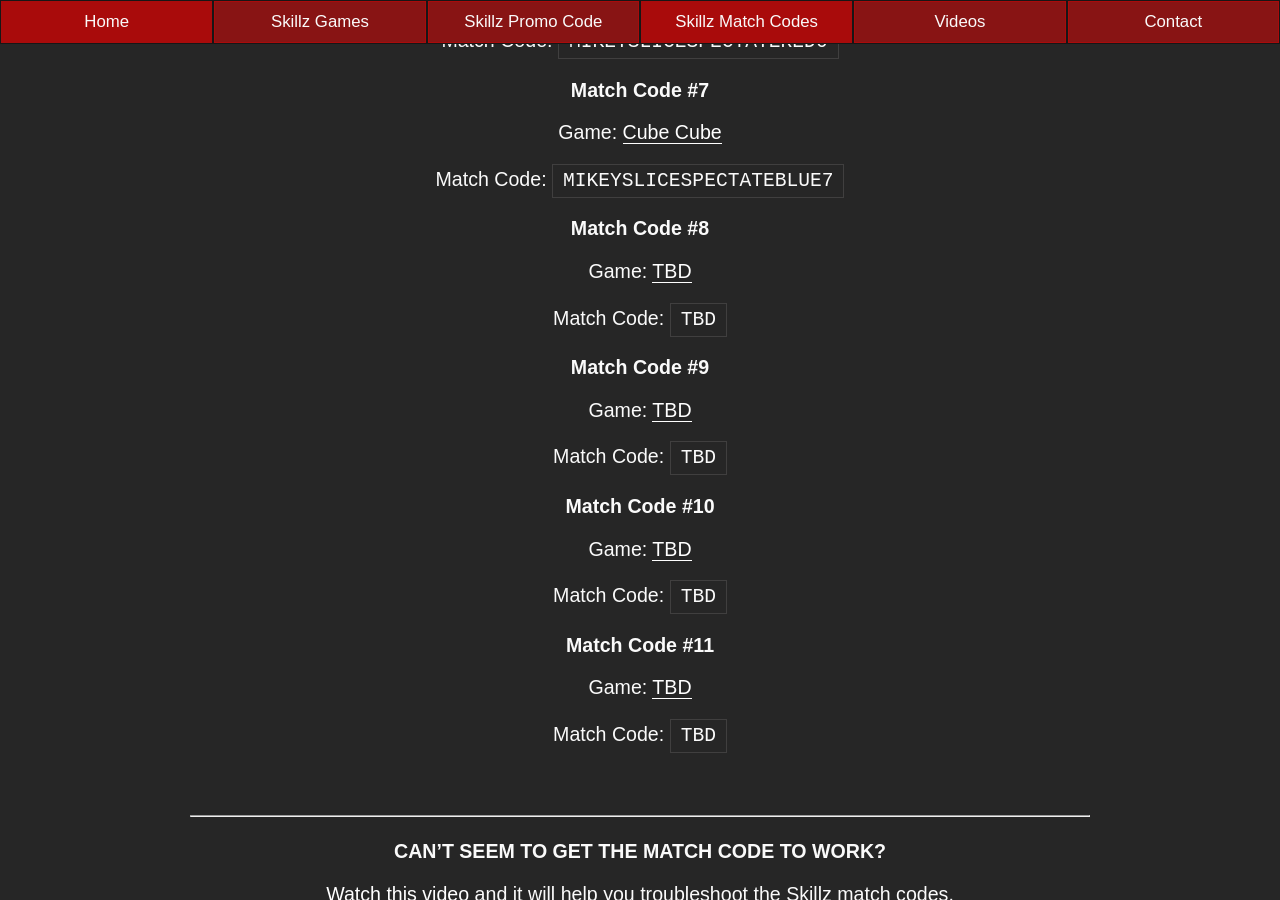
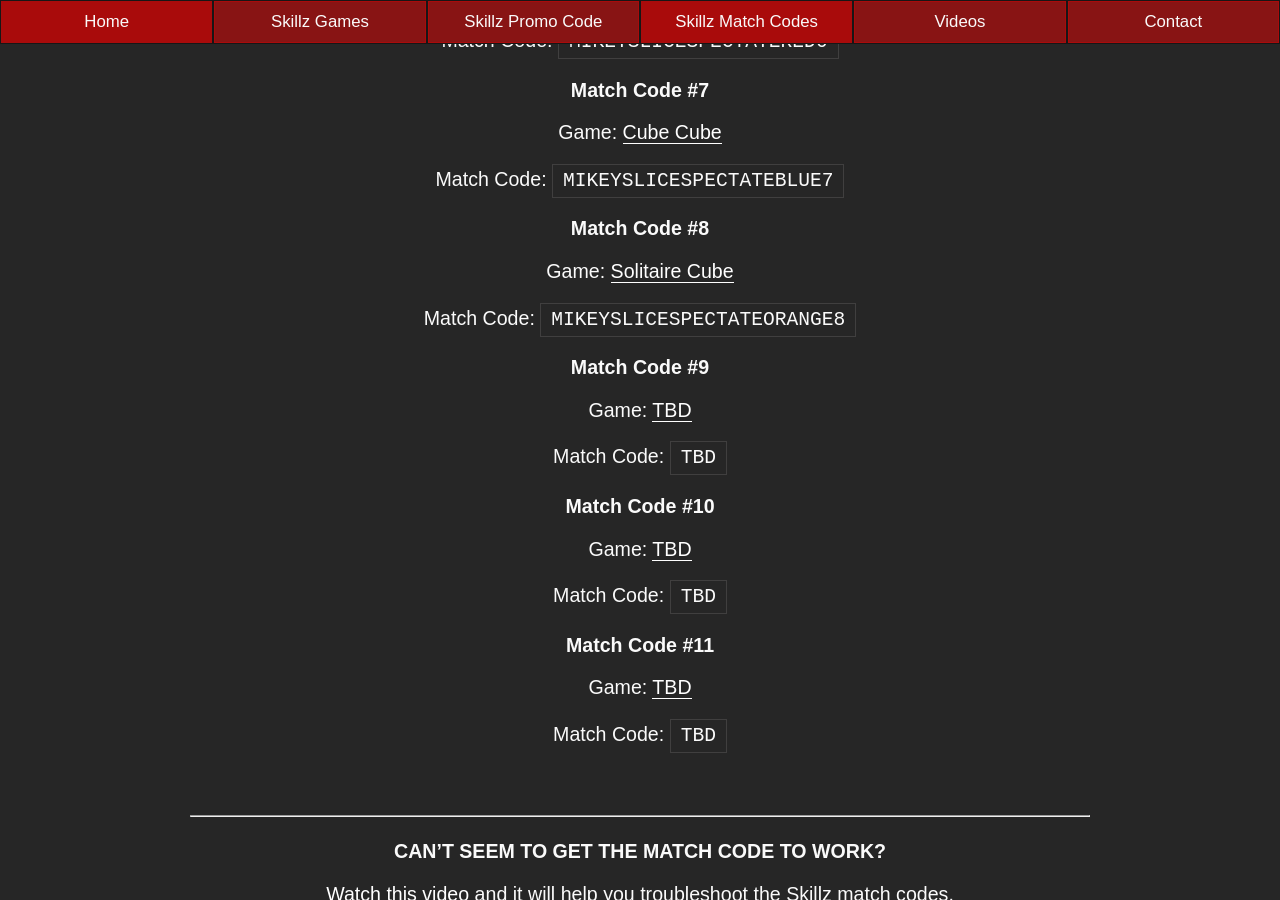
Before and after one commit to mikeyslice/esports-medium, a Jekyll site: the page built from skillz-match-codes.md, in a window 1280 px wide and 900 px high, scrolled down 4076 px. Built offline with Jekyll 4.4.1, drawn with Linux system fonts in a browser that asks for light colours.

Commit message:
Update Skillz Match Codes “skillz-match-codes”

```diff
--- a/_includes/pages/skillz-match-codes.html
+++ b/_includes/pages/skillz-match-codes.html
@@ -145,9 +145,9 @@
 
 <h3>Match Code #8</h3>
 
-<p>Game: <a href="/skillz-games/">TBD</a><p>
+<p>Game: <a href="/skillz-games/">Solitaire Cube</a><p>
 
-<p>Match Code: <code>TBD</code><p>
+<p>Match Code: <code>MIKEYSLICESPECTATEORANGE8</code><p>
 
 <h3>Match Code #9</h3>
 
```
